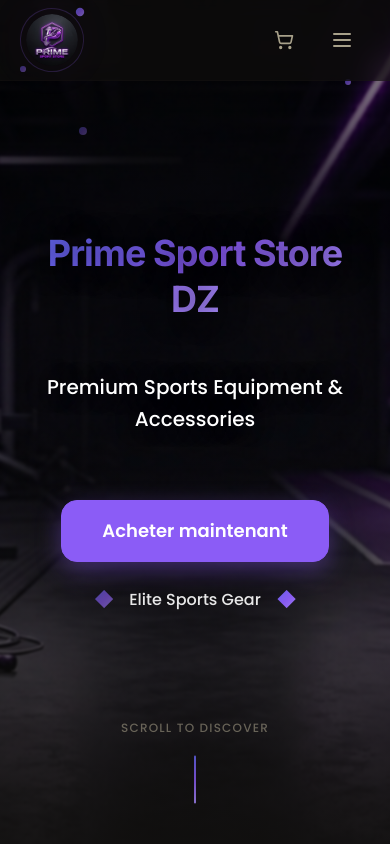
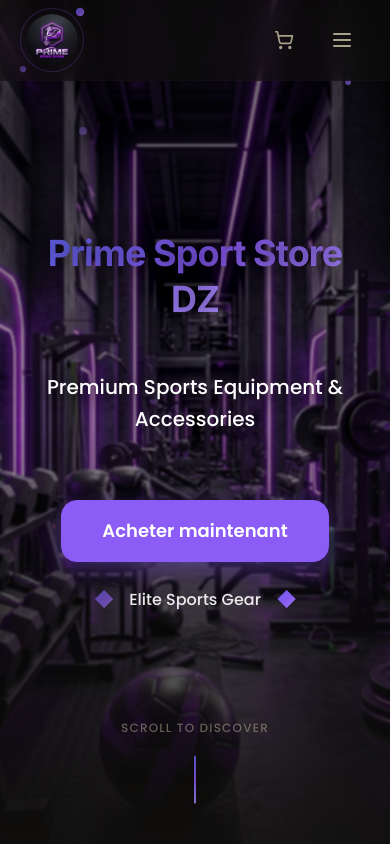
Before and after one commit to Zertx20/novalux, a React (Vite) app: page / in a window 390 px wide. Shown: the top 844 px of the page. Built offline with nearby package versions, Linux system fonts and the light colour scheme; no server answers; the database is empty; the HTML template or start-up script is replaced by a standard one.

Commit message:
Add mobile hero image for phone mode

```diff
--- a/src/components/HeroSection.tsx
+++ b/src/components/HeroSection.tsx
@@ -2,6 +2,7 @@
 import { useTranslation } from 'react-i18next';
 import { motion } from 'framer-motion';
 import heroBg from '@/assets/Sports_e-commerce_hero_background_202605120006.jpeg';
+import heroBgMobile from '@/assets/Sports_e-commerce_hero_mobile_202605120123.jpeg';
 import softModeBg from '@/assets/Make_background_and_202602212023.jpeg';
 import { useTheme } from '@/context/ThemeContext';
 
@@ -19,6 +20,8 @@
   return (
     <section className="relative min-h-screen flex items-center justify-center overflow-hidden luxury-pattern">
       <div className="absolute inset-0">
+        <picture>
+          <source media="(max-width: 768px)" srcSet={heroBgMobile} />
           <img
             src={heroBg}
             alt="Prime Sport Store DZ"
@@ -29,6 +32,7 @@
             }}
             loading="lazy"
           />
+        </picture>
         <div className="absolute inset-0 bg-gradient-to-b from-black/60 via-transparent/30 to-background/90" />
       </div>
       <div className="relative z-10 text-center px-6 max-w-5xl mx-auto luxury-glow">
```
Also changed, not shown: src/assets/Sports_e-commerce_hero_mobile_202605120123.jpeg (added), supabase/migrations/Sports_e-commerce_hero_backgroun…_202605120123.jpeg (added). Lines whose indentation alone changed are shown as unchanged.
